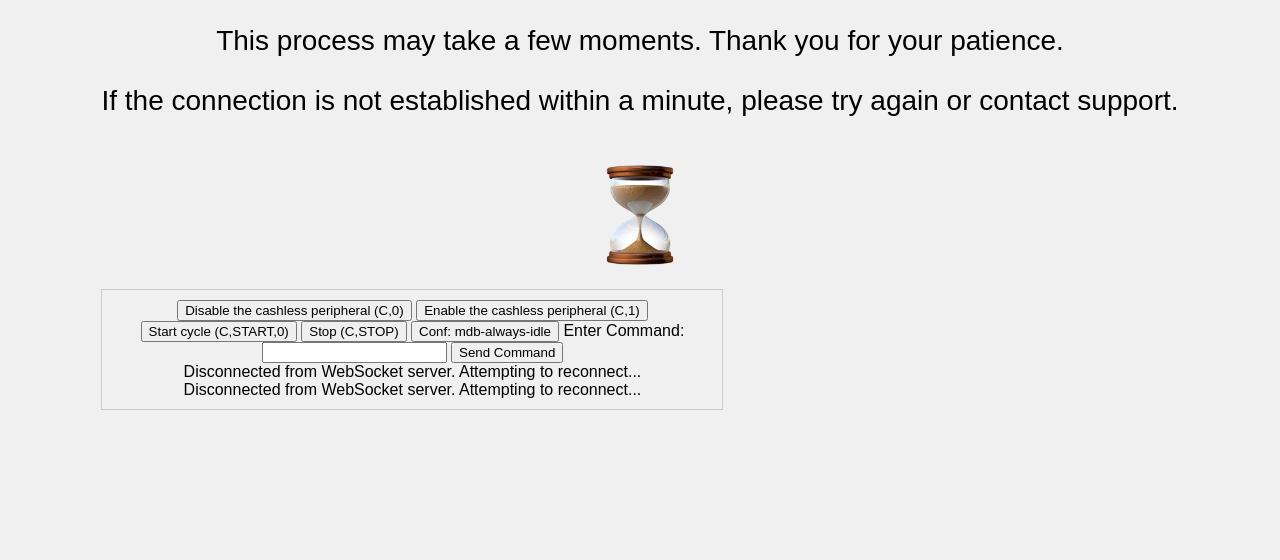
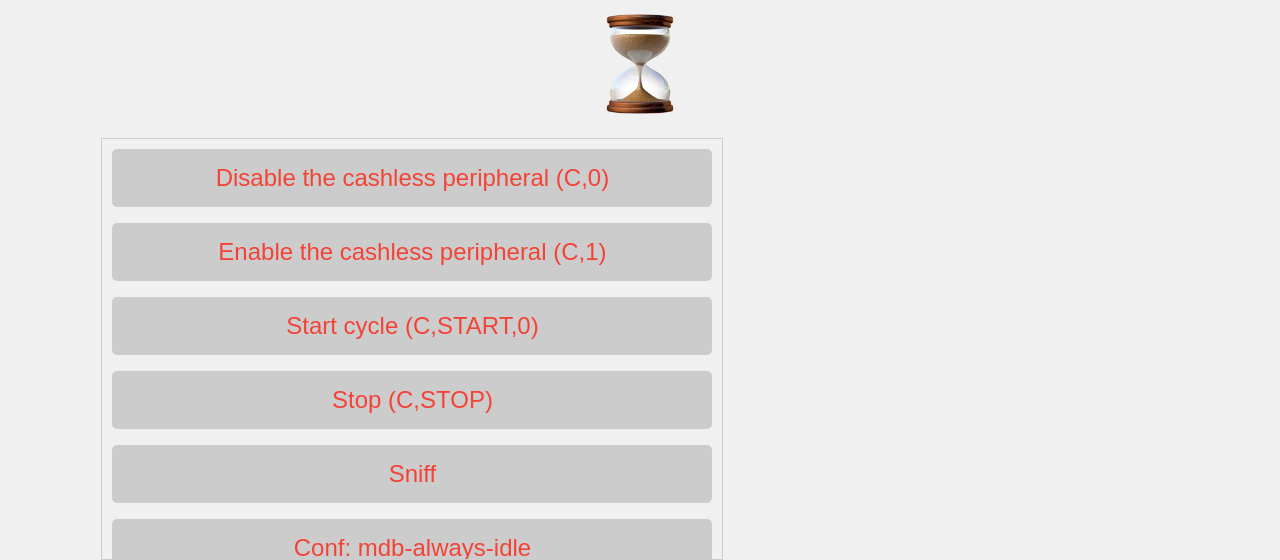
Before and after one commit to karliatto/ln-vending, a website: page public/index.html in a window 1280 px wide. Shown: the part 340-900 px from the top of the page. Before the commit the page ends 816 px from the top, so only its background shows below. Drawn offline with Linux system fonts and the light colour scheme.

Commit message:
feat: add sniff button for debuggin

```diff
--- a/public/index.html
+++ b/public/index.html
@@ -49,9 +49,13 @@
       .container-payment-request.visible,
       .container-success.visible,
       .container-connecting.visible,
-      .container-start.visible,
+      .container-start.visible {
+        display: block;
+      }
       .container-debugger.visible {
-        display: block;
+        display: flex;
+        flex-direction: column;
+        gap: 16px;
       }
       .container-instructions.visible {
         margin-top: -130px;
@@ -116,7 +120,8 @@
         padding: 10px;
       }
       .cancel-button,
-      .start-button {
+      .start-button,
+      .debug-button {
         background-color: #f44336;
         color: white;
         border: none;
@@ -134,6 +139,10 @@
         padding: 60px 120px;
         font-size: 36px;
         border-radius: 10px;
+      }
+      .debug-button {
+        background-color: #ccc;
+        color:#f44336;
       }
     </style>
   </head>
@@ -198,18 +207,19 @@
         <img src="./assets/hourglass.png" alt="Hourglass" class="emoji" />
       </div>
       <div class="container-debugger visible">
-        <button id="disableCommand">
+        <button class="debug-button" id="disableCommand">
           Disable the cashless peripheral (C,0)
         </button>
-        <button id="enablePeripheralCommand">
+        <button class="debug-button" id="enablePeripheralCommand">
           Enable the cashless peripheral (C,1)
         </button>
-        <button id="startCommand">Start cycle (C,START,0)</button>
-        <button id="cancelCommand">Stop (C,STOP)</button>
-        <button id="mdbAlwaysIdle">Conf: mdb-always-idle</button>
+        <button class="debug-button" id="startCommand">Start cycle (C,START,0)</button>
+        <button class="debug-button" id="cancelCommand">Stop (C,STOP)</button>
+        <button class="debug-button" id="enableSniff">Sniff</button>
+        <button class="debug-button" id="mdbAlwaysIdle">Conf: mdb-always-idle</button>
         <label for="commandValue">Enter Command:</label>
         <input type="text" id="commandValue" />
-        <button id="command">Send Command</button>
+        <button class="debug-button" id="command">Send Command</button>
         <div id="output"></div>
       </div>
     </div>
```
Also changed, not shown: public/all.js.
